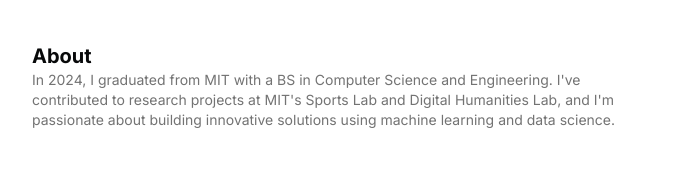
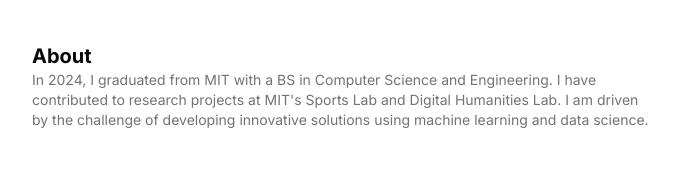
Before and after one commit to DanielF21/portfolio, a Next.js app: page / in a window 1280 px wide. Shown: the part 210-383 px from the top of the page, without its empty margins (296-983 px from the left). Built offline with nearby package versions, Linux system fonts and the light colour scheme.

Commit message:
Set target= _blank for all links

```diff
--- a/src/app/page.tsx
+++ b/src/app/page.tsx
@@ -220,6 +220,7 @@ export default function Page() {
                 <Link
                   href={DATA.contact.social.X.url}
                   className="text-blue-500 hover:underline"
+                  target="_blank"
                 >
                   with a direct question on twitter
                 </Link>{" "}
--- a/src/components/navbar.tsx
+++ b/src/components/navbar.tsx
@@ -26,6 +26,7 @@ export default function Navbar() {
                     buttonVariants({ variant: "ghost", size: "icon" }),
                     "size-12"
                   )}
+                  target="_blank"
                 >
                   <item.icon className="size-4" />
                 </Link>
@@ -49,6 +50,7 @@ export default function Navbar() {
                       buttonVariants({ variant: "ghost", size: "icon" }),
                       "size-12"
                     )}
+                    target="_blank"
                   >
                     <social.icon className="size-4" />
                   </Link>
--- a/src/data/resume.tsx
+++ b/src/data/resume.tsx
@@ -10,7 +10,7 @@ export const DATA = {
   description:
     "Tech enthusiast and MIT graduate focused on impactful solutions.",
   summary:
-    "In 2024, I graduated from MIT with a BS in Computer Science and Engineering. I've contributed to research projects at MIT's Sports Lab and Digital Humanities Lab, and I'm passionate about building innovative solutions using machine learning and data science.",
+    "In 2024, I graduated from MIT with a BS in Computer Science and Engineering. I have contributed to research projects at MIT's Sports Lab and Digital Humanities Lab. I am driven by the challenge of developing innovative solutions using machine learning and data science.",
   avatarUrl: "/me.png",
   skills: [
     "React",
```
